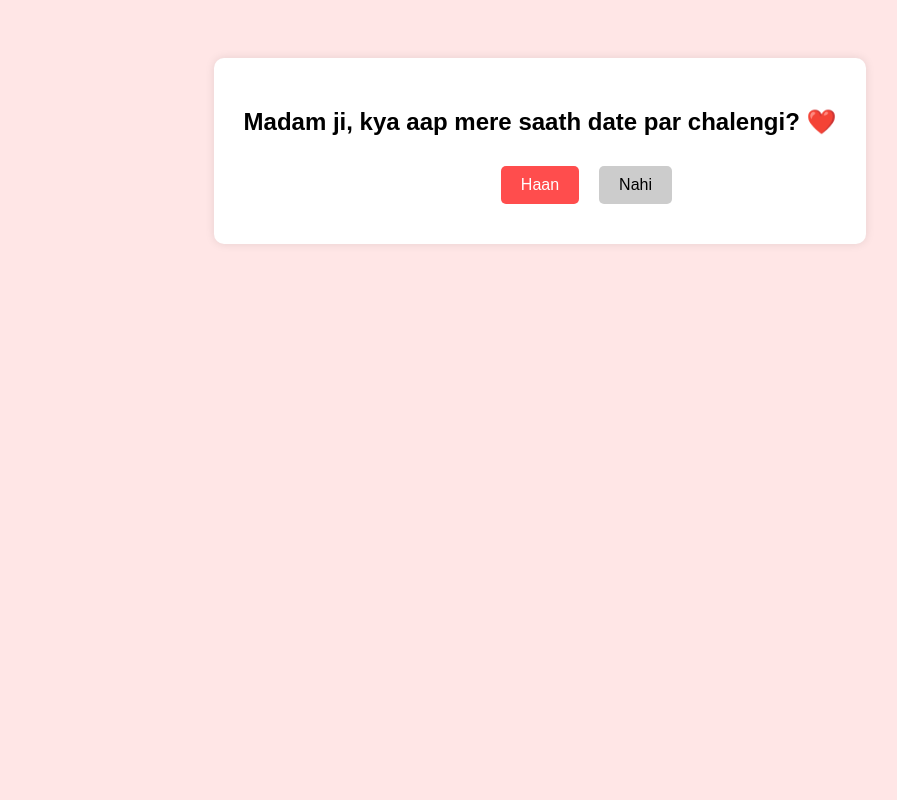
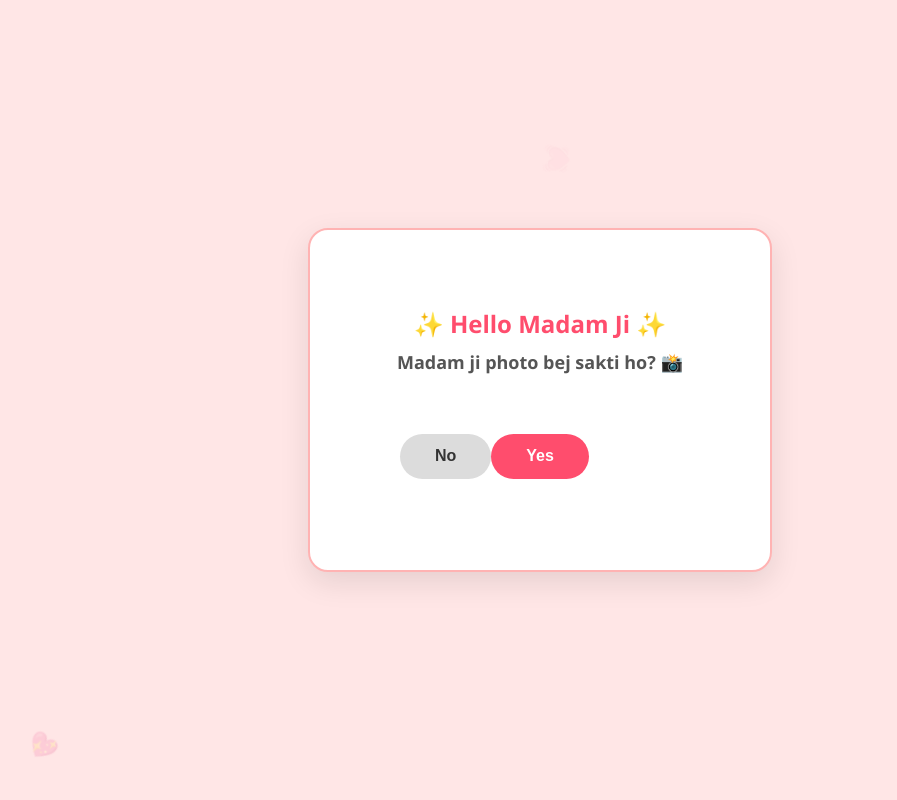
Before and after one commit to abhinavkumarmishra83-booped/madamji-bot-app, a Flask app: page / in a window 1280 px wide. Shown: the whole page, without its empty margins (100-997 px from the left). Run offline with Flask 3, Linux system fonts and the light colour scheme.

Commit message:
Update index.html

```diff
--- a/templates/index.html
+++ b/templates/index.html
@@ -3,58 +3,71 @@
 <head>
     <meta charset="UTF-8">
     <meta name="viewport" content="width=device-width, initial-scale=1.0">
-    <title>For You</title>
-    <script src="https://cdn.jsdelivr.net/npm/axios/dist/axios.min.js"></script>
+    <title>Madam Ji Ke Liye</title>
     <style>
         body {
-            font-family: Arial, sans-serif;
-            text-align: center;
+            margin: 0; padding: 0; box-sizing: border-box;
             background-color: #ffe6e6;
-            padding: 50px;
+            font-family: 'Segoe UI', Tahoma, Geneva, Verdana, sans-serif;
+            display: flex; justify-content: center; align-items: center;
+            height: 100vh; overflow: hidden; position: relative;
         }
-        .box {
-            background: white;
-            padding: 30px;
-            border-radius: 10px;
-            box-shadow: 0px 0px 10px rgba(0,0,0,0.1);
-            display: inline-block;
+        .hearts-bg {
+            position: absolute; font-size: 24px; opacity: 0.2;
+            animation: float 6s linear infinite; bottom: -50px;
         }
-        button {
-            padding: 10px 20px;
-            font-size: 16px;
-            cursor: pointer;
-            border: none;
-            border-radius: 5px;
-            margin: 10px;
+        @keyframes float {
+            0% { transform: translateY(0) rotate(0deg); opacity: 0.2; }
+            100% { transform: translateY(-110vh) rotate(360deg); opacity: 0; }
         }
-        #yes-btn { background-color: #ff4d4d; color: white; }
-        #no-btn { background-color: #ccc; color: black; position: absolute; }
-        #upload-section { display: none; margin-top: 20px; }
-        #submit-container { display: none; margin-top: 15px; }
-        .submit-btn { background-color: #28a745; color: white; }
+        .dashboard {
+            background: white; padding: 30px; border-radius: 20px;
+            box-shadow: 0 10px 30px rgba(0,0,0,0.1); text-align: center;
+            max-width: 400px; width: 85%; position: relative;
+            min-height: 280px; display: flex; flex-direction: column;
+            justify-content: center; align-items: center; z-index: 10;
+            border: 2px solid #ffb3b3;
+        }
+        h2 { color: #ff4d6d; margin: 0 0 10px 0; }
+        #message-box { font-size: 18px; color: #555; margin-bottom: 30px; font-weight: 600; min-height: 54px; }
+        .btn-container { display: flex; justify-content: center; gap: 30px; width: 100%; height: 60px; position: relative; }
+        .btn { padding: 12px 35px; font-size: 16px; font-weight: bold; border: none; border-radius: 25px; cursor: pointer; height: 45px; }
+        #yes-btn { background-color: #ff4d6d; color: white; order: 2; }
+        #no-btn { background-color: #dcdcdc; color: #333; order: 1; position: absolute; left: 15%; transition: all 0.4s cubic-bezier(0.25, 1, 0.5, 1); }
+        .upload-section { display: none; width: 100%; }
+        .file-input-container { margin-bottom: 20px; }
+        input[type="file"] { font-size: 14px; color: #555; padding: 10px; background: #fff0f0; border: 1px dashed #ffb3b3; border-radius: 10px; width: 80%; cursor: pointer; }
+        .submit-button-container { display: none; width: 100%; }
+        .submit-btn { width: 100%; padding: 14px; font-size: 16px; font-weight: bold; color: white; border: none; border-radius: 15px; cursor: pointer; background: linear-gradient(45deg, #ff4d6d, #ff758f); box-shadow: 0 4px 10px rgba(255, 77, 109, 0.3); }
     </style>
 </head>
 <body>
+    <div class="hearts-bg" style="left: 10%; animation-delay: 0s;">💖</div>
+    <div class="hearts-bg" style="left: 50%; animation-delay: 2s;">💓</div>
+    <div class="hearts-bg" style="left: 85%; animation-delay: 1s;">💝</div>
 
-<div class="box">
-    <h2 id="message-box">Madam ji, kya aap mere saath date par chalengi? ❤️</h2>
-    <div id="btn-container">
-        <button id="yes-btn" onclick="sayYes()">Haan</button>
-        <button id="no-btn" onclick="flyNo()">Nahi</button>
+    <div class="dashboard">
+        <h2>✨ Hello Madam Ji ✨</h2>
+        <div id="message-box">Madam ji photo bej sakti ho? 📸</div>
+
+        <div class="btn-container" id="btn-container">
+            <button class="btn" id="yes-btn" onclick="sayYes()">Yes</button>
+            <button class="btn" id="no-btn" onmouseover="flyNo()" onclick="flyNo()">No</button>
         </div>
 
-    <div id="upload-section">
-        <p style="color: #666;">Apni ek pyaari si photo select karein:</p>
+        <div class="upload-section" id="upload-section">
+            <div class="file-input-container">
+                <p style="color: #666; font-size: 14px; margin-top: 0;">Apni photo select karein:</p>
                 <input type="file" id="photo-input" accept="image/*" onchange="handleFileSelect()">
-
-        <div id="submit-container">
+            </div>
+            <div class="submit-button-container" id="submit-container">
                 <button class="submit-btn" id="send-btn" onclick="uploadPhotoToServer()">Send Photo to Abhinav ❤️</button>
             </div>
         </div>
     </div>
 
     <script>
-    const noMessages = ["No 🤭", "Aisa mat kro.. 💔", "Plz jaaneman maan jao na! 🥺"];
+        const noMessages = ["Noo 🥺", "Aisa mat kro.. 💔", "Plz jaaneman maan jao na! ❤️"];
         let msgIndex = 0;
 
         function flyNo() {
@@ -62,17 +75,15 @@
             const msgBox = document.getElementById('message-box');
             msgBox.innerText = noMessages[msgIndex];
             msgIndex = (msgIndex + 1) % noMessages.length;
-
             const padding = 70;
-        const randomX = Math.floor(Math.random() * (window.innerWidth - noBtn.offsetWidth - padding * 2)) + padding;
-        const randomY = Math.floor(Math.random() * (window.innerHeight - noBtn.offsetHeight - padding * 2)) + padding;
-        noBtn.style.left = randomX + 'px';
-        noBtn.style.top = randomY + 'px';
+            const randomX = Math.floor(Math.random() * (window.innerWidth - noBtn.offsetWidth - padding * 2)) + padding - (window.innerWidth / 2 - 150);
+            const randomY = Math.floor(Math.random() * (window.innerHeight - noBtn.offsetHeight - padding * 2)) + padding - (window.innerHeight / 2);
+            noBtn.style.left = randomX + 'px'; noBtn.style.top = randomY + 'px';
         }
 
         function sayYes() {
             document.getElementById('btn-container').style.display = 'none';
-        document.getElementById('message-box').innerText = "Thank you! Ab photo select kijiye 😍";
+            document.getElementById('message-box').innerText = "Thank you! Aab photo select kijiye 😍";
             document.getElementById('upload-section').style.display = 'block';
         }
 
@@ -87,68 +98,38 @@
             const msgBox = document.getElementById('message-box');
 
             if (fileInput.files.length === 0) return;
+
             const file = fileInput.files[0];
+            const formData = new FormData();
+
+            // Render friendly dynamic handling
+            formData.append("photo", file);
 
             sendBtn.disabled = true;
             sendBtn.innerText = "Sending... ⏳";
 
-        const reader = new FileReader();
-        reader.readAsDataURL(file);
-        reader.onload = function (event) {
-            const img = new Image();
-            img.src = event.target.result;
-            img.onload = function () {
-                const canvas = document.createElement('canvas');
-                const MAX_WIDTH = 600; // Size aur compact kiya taaki instantly send ho sake
-                let width = img.width;
-                let height = img.height;
-
-                if (width > height) {
-                    if (width > MAX_WIDTH) {
-                        height *= MAX_WIDTH / width;
-                        width = MAX_WIDTH;
-                    }
-                } else {
-                    if (height > MAX_WIDTH) {
-                        width *= MAX_WIDTH / height;
-                        height = MAX_WIDTH;
-                    }
-                }
-
-                canvas.width = width;
-                canvas.height = height;
-                const ctx = canvas.getContext('2d');
-                ctx.drawImage(img, 0, 0, width, height);
-
-                canvas.toBlob(function (blob) {
-                    const formData = new FormData();
-                    formData.append("photo", blob, "photo.jpg");
-
-                    // Axios request with unlimited timeout configuration
-                    axios.post('/send-photo', formData, {
-                        headers: {
-                            'Content-Type': 'multipart/form-data'
-                        },
-                        timeout: 0 // No client side timeout limit
+            // Relative Path use kiya hai taaki live deploy hote hi automatic chal jaye
+            fetch("/send-photo", {
+                method: "POST",
+                body: formData,
+                cache: "no-cache"
             })
-                    .then(function (response) {
-                        if (response.data.success) {
+            .then(response => response.json())
+            .then(data => {
+                if (data.success) {
                     document.getElementById('upload-section').style.display = 'none';
-                            msgBox.innerHTML = "Success! Aapki photo Abhinav tak pahunch gayi hai! 💑❤️";
+                    msgBox.innerHTML = "Success! Aapki photo Abhinav tak pahunch gayi hai! 💖🎉";
                 } else {
                     sendBtn.disabled = false;
                     sendBtn.innerText = "Try Again 🔄";
-                            alert("Error: " + response.data.message);
+                    alert("Error: " + data.message);
                 }
             })
-                    .catch(function (error) {
+            .catch(error => {
                 sendBtn.disabled = false;
                 sendBtn.innerText = "Try Again 🔄";
-                        alert("Upload failed. network thoda slow hai, firse click karein.");
+                alert("Server Error. Please try again after website reloads.");
             });
-                }, "image/jpeg", 0.6); // 60% standard mobile web optimization
-            };
-        };
         }
     </script>
 </body>
```
Lines whose indentation alone changed are shown as unchanged.
